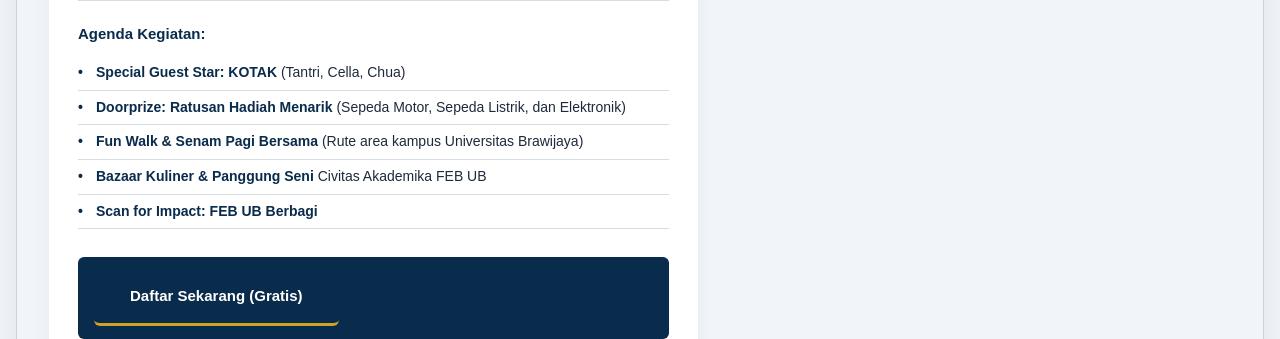
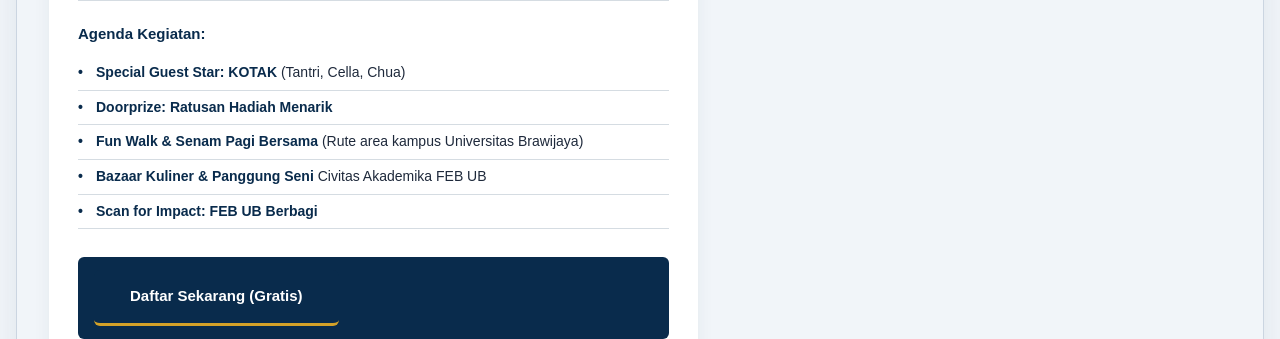
Before and after one commit to Alzakyp/kupon-dies-natalis-feb-ub, a Laravel app: page /monitoring/campaign/preview in a window 1280 px wide. Shown: the part 1749-2088 px from the top of the page. Run offline with Laravel 12, Linux system fonts and the light colour scheme; the visitor is signed in with stand-in values (Sample User, id 1).

Commit message:
copy: simplify email doorprize bullet to Ratusan Hadiah Menarik

```diff
--- a/resources/views/campaign/email.blade.php
+++ b/resources/views/campaign/email.blade.php
@@ -97,7 +97,7 @@
                   <tr>
                     <td width="18" valign="top" style="padding:6px 0;font-size:14px;color:#092b4c;font-weight:700;">•</td>
                     <td style="padding:6px 0;font-size:14px;line-height:1.55;color:#1e293b;" valign="top">
-                      <strong>Doorprize: Ratusan Hadiah Menarik</strong> (Sepeda Motor, Sepeda Listrik, dan Elektronik)
+                      <strong>Doorprize: Ratusan Hadiah Menarik</strong>
                     </td>
                   </tr>
                   <tr>
```
